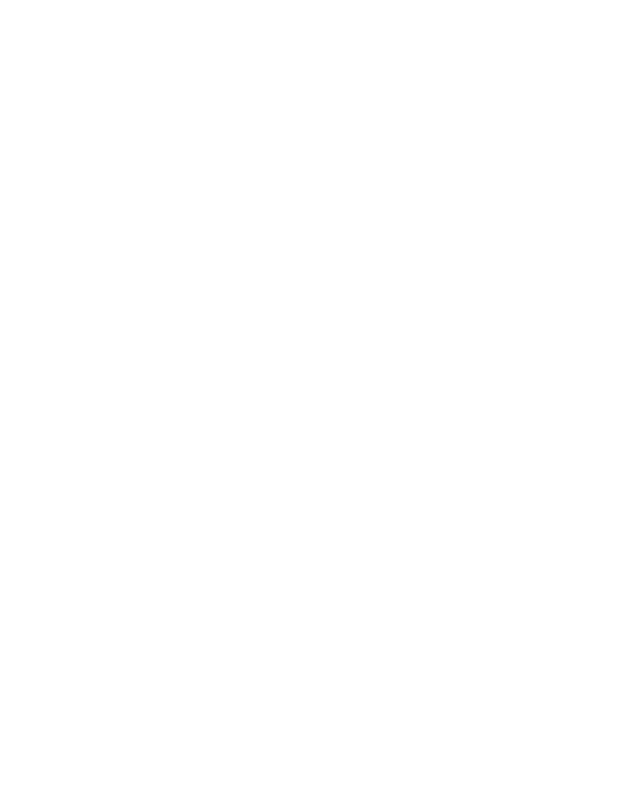
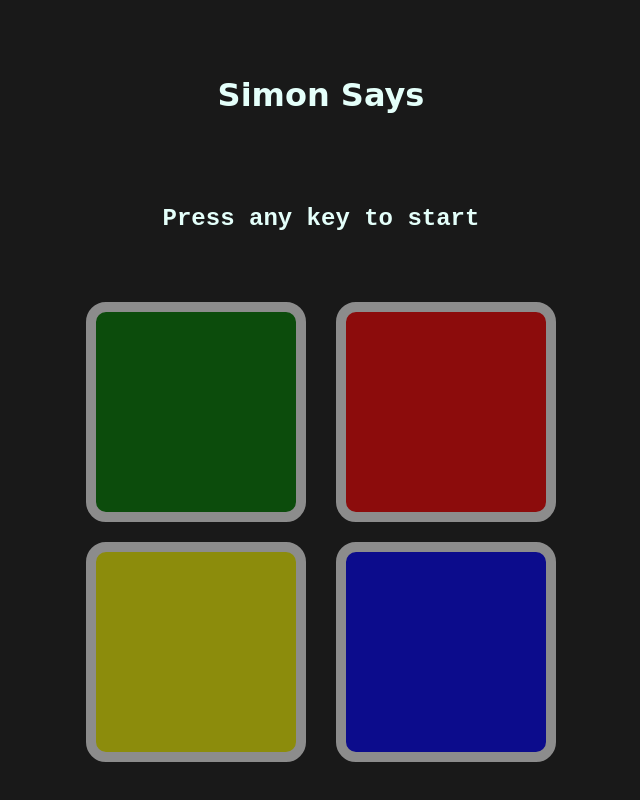
Before and after one commit to sirElvinn/simon-says, a plain HTML site: page index.html in a window 1280 px wide. Shown: the whole page, without its empty margins (319-959 px from the left). Drawn offline with Linux system fonts and the light colour scheme; a web font is replaced by a local one.

Commit message:
Front-end

```diff
--- a/app.js
+++ b/app.js
@@ -0,0 +1,7 @@
+let boxes = document.querySelectorAll('.box');
+
+for(let box of boxes){
+    box.addEventListener('click', function(){
+        box.classList.toggle('max-opacity')
+    })
+}
--- a/index.html
+++ b/index.html
@@ -7,6 +7,26 @@
     <link rel="stylesheet" href="style.css">
 </head>
 <body>
+    <div class="container">
+        <h1 class="heading">
+            Simon Says
+        </h1>
+
+        <h2>
+            Press any key to start
+        </h2>
+
+        <div class="boxes">
+            <div class="upper-box">
+                <div class="box green-box"></div>
+                <div class="box red-box"></div>
+            </div>
+            <div class="lower-box">
+                <div class="box yellow-box"></div>
+                <div class="box blue-box"></div>
+            </div>
+        </div>
+    </div>
     <script src="app.js"></script>
 </body>
 </html>
--- a/style.css
+++ b/style.css
@@ -0,0 +1,75 @@
+
+@import url('https://fonts.googleapis.com/css2?family=Playwrite+MX+Guides&display=swap');
+body {
+    display: flex;
+    justify-content: center;
+    align-items: center;
+    flex-direction: column;
+    background-color: rgba(0, 0, 0, 0.901);
+    color: #e4fffa;
+    font-family: "Playwrite MX Guides", cursive;
+    font-weight: 400;
+    font-style: normal;
+    overflow: hidden;
+}
+
+.container{
+    display: flex;
+    justify-content: center;
+    align-items: center;
+    flex-direction: column;
+    width: 100vw;
+    height: 100vh;
+    gap: 50px;
+}
+.box {
+    width: 200px;
+    height: 200px;
+    border: 10px solid white;
+    border-radius: 20px;
+    opacity: 0.5;
+}
+
+.upper-box{
+    display: flex;
+    justify-content: center;
+    align-items: center;
+    gap: 30px;
+}
+
+.lower-box{
+    display: flex;
+    justify-content: center;
+    align-items: center;
+    gap: 30px;
+}
+
+.green-box{
+    background-color: green;
+}
+
+.red-box{
+    background-color: red;
+}
+
+.yellow-box{
+    background-color: yellow;
+}
+
+.blue-box{
+    background-color: blue;
+}
+
+.boxes{
+    display: flex;
+    flex-direction: column;
+    gap: 20px;
+}
+
+.max-opacity{
+    opacity: 1;
+}
+
+h2 {
+    font-family: 'Courier New', Courier, monospace;
+}
```
